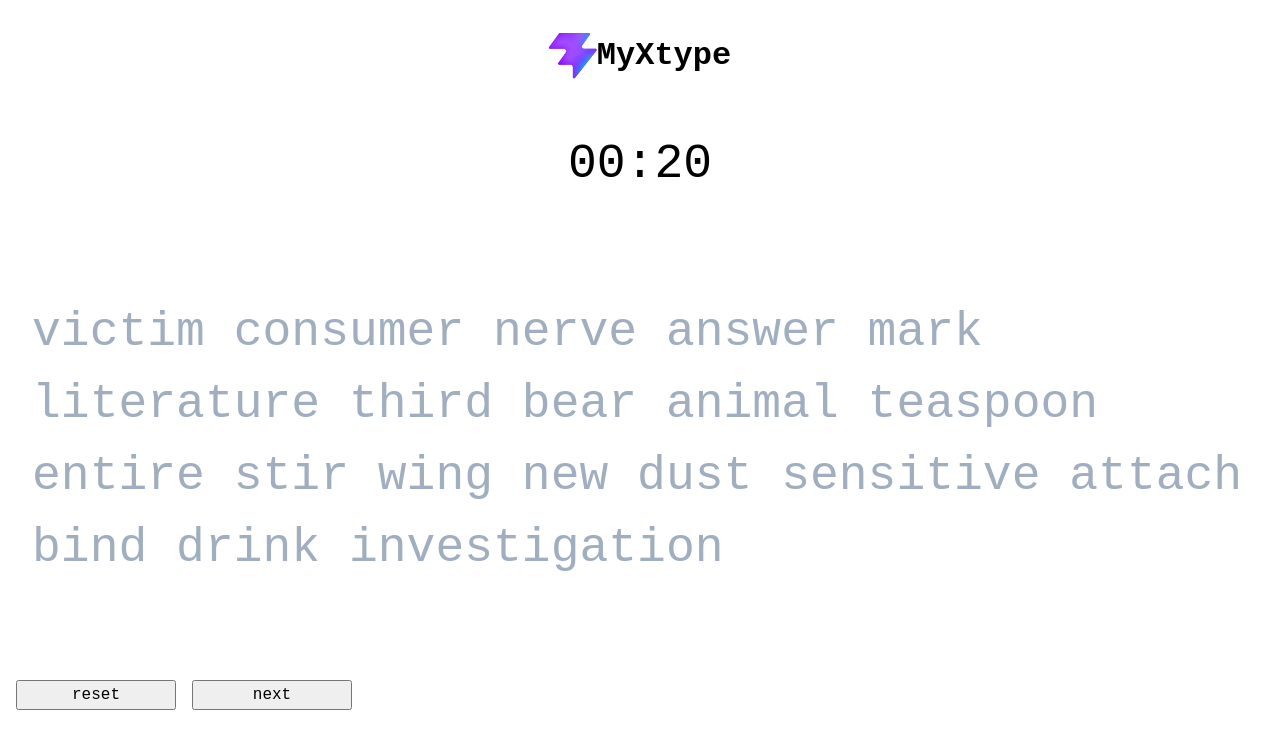
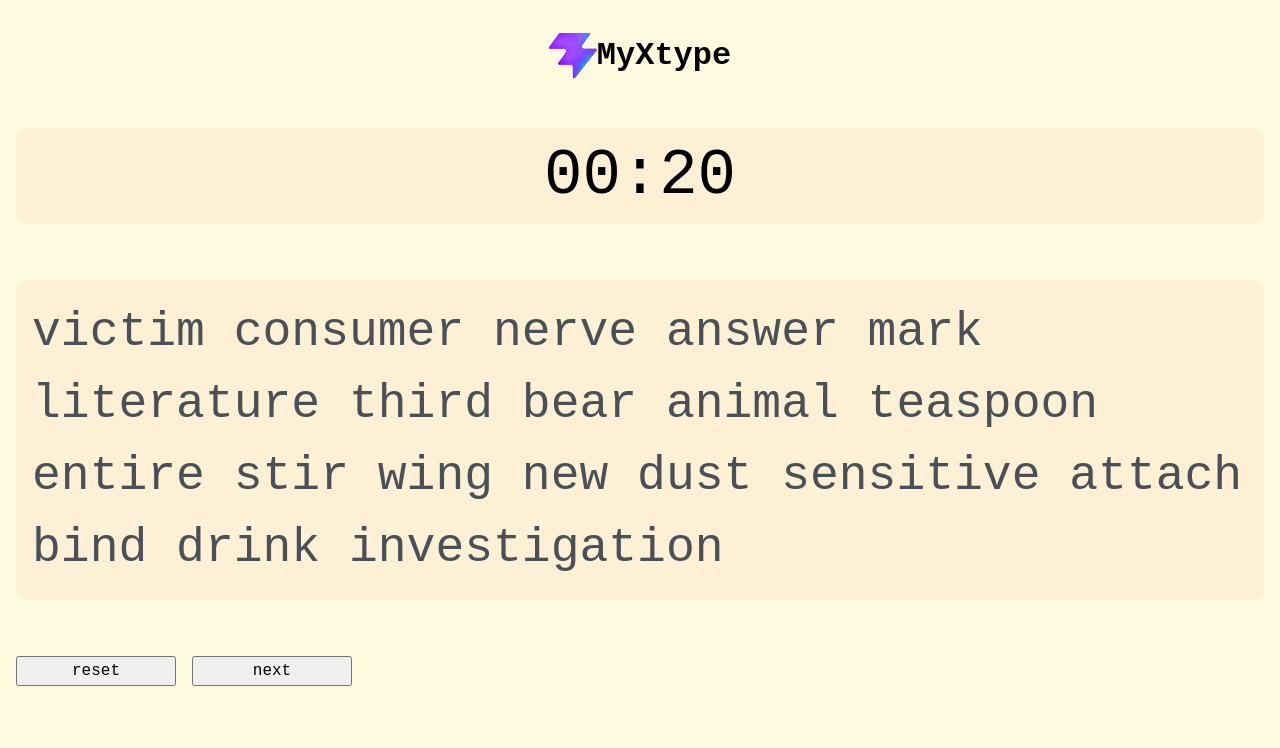
Before and after one commit to MyXtreme/SkillDevelopment, a React (Vite) app: page / in a window 1280 px wide. Shown: the top 748 px of the page. Built offline with nearby package versions, Linux system fonts and the light colour scheme.

Commit message:
add basic colouring, global variables and font family

```diff
--- a/src/styles/App.css
+++ b/src/styles/App.css
@@ -2,6 +2,7 @@
   min-height: 100vh;
   display: flex;
   flex-direction: column;
+  background-color: var(--background);
 }
 
 header {
@@ -9,8 +10,6 @@ header {
   justify-content: center;
   align-items: center;
   padding: 2rem;
-
-  /*border: 2px solid blue; /*remove it later*/
 }
 
 main {
@@ -18,19 +17,18 @@ main {
   flex-direction: column;
   flex: 1;
   padding: 1rem;
-  gap: 5rem;
+  gap: 3.5rem;
   min-height: 100%;
-
-  /*border: 2px solid green; /*remove it later*/
 }
 
 .info-area {
   display: flex;
   justify-content: center;
   align-items: center;
-  font-size: 3rem;
+  font-size: 4rem;
 
-  /*border: 2px solid red; /*remove it later*/
+  border-radius: 12px;
+  background-color: var(--surface);
 }
 
 .typing-area {
@@ -39,7 +37,8 @@ main {
   height: 70%;
   font-size: 3rem;
 
-  /*border: 2px solid red; /*remove it later*/
+  border-radius: 12px;
+  background-color: var(--surface);
 }
 .results-area {
   display: flex;
@@ -51,14 +50,14 @@ button {
 }
 
 .idle-char {
-  color: #a0aec0;
+  color: var(--text-idle);
 }
 
 .correct-char {
-  color: black;
+  color: var(--text-primary);
 }
 
 .incorrect-char {
-  color: red;
-  background-color: #fed7d7;
+  color: var(--incorrect);
+  background-color: var(--incorrect-bg);
 }
--- a/src/styles/index.css
+++ b/src/styles/index.css
@@ -1,5 +1,15 @@
 :root {
-  font-family: ui-monospace, monospace;
+  font-family: "Geist Mono", "IBM Plex Mono", "Roboto Mono", monospace;
+  --surface: #fdf0d5;
+  --background: #fefae0;
+
+  --incorrect-bg: #fed7d7;
+  --incorrect: #e63946;
+  --correct: #31572c;
+
+  --text-idle: #495057;
+  --text-secondary: #212529;
+  --text-primary: #001219;
 }
 
 *,
```
